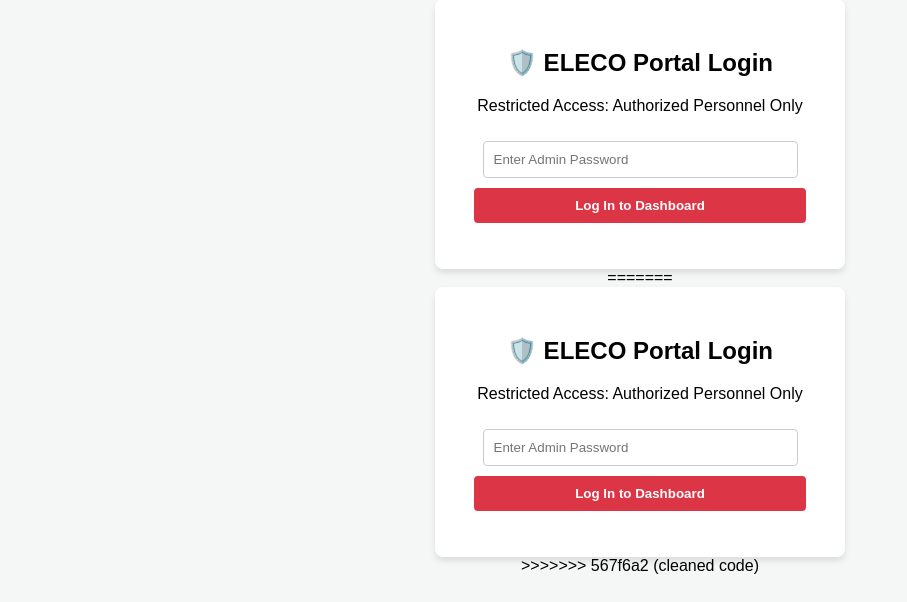
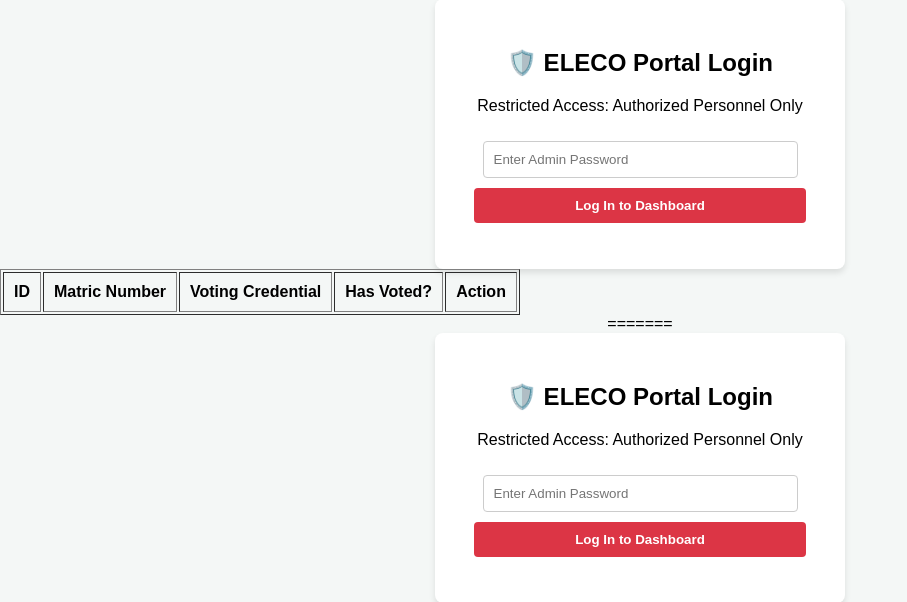
Before and after one commit to EMMANUEL-WEB-APP/ELECO-APP, a Flask app: page /admin/login in a window 1280 px wide. Shown: the part 119-721 px from the top of the page, without its empty margins (0-907 px from the left). Run offline with Flask 3, Linux system fonts and the light colour scheme; lists and menus that the app fills with data are empty.

Commit message:
Add admin voter deletion feature

```diff
--- a/app.py
+++ b/app.py
@@ -65,6 +65,16 @@ VALID_VOTERS = [
 def home():
     settings = ElectionSettings.query.first()
     return render_template('index.html', settings=settings)
+
+@app.route('/admin/delete/<int:voter_id>', methods=['POST'])
+def delete_voter(voter_id):
+    if not session.get('admin_logged_in'):
+        return redirect(url_for('admin_login'))
+
+    voter = RegisteredVoter.query.get_or_404(voter_id)
+    db.session.delete(voter)
+    db.session.commit()
+    return redirect('/admin')
 
 @app.route('/register', methods=['POST'])
 def register():
--- a/templates/admin_login.html
+++ b/templates/admin_login.html
@@ -23,6 +23,34 @@
         </form>
     </div>
 </body>
+<!-- Inside your Registered Voters table -->
+<table border="1" cellpadding="10">
+    <thead>
+        <tr>
+            <th>ID</th>
+            <th>Matric Number</th>
+            <th>Voting Credential</th>
+            <th>Has Voted?</th>
+            <th>Action</th> <!-- Added column -->
+        </tr>
+    </thead>
+    <tbody>
+        {% for voter in voters %}
+        <tr>
+            <td>{{ voter.id }}</td>
+            <td>{{ voter.matric_no }}</td>
+            <td>{{ voter.voter_credential }}</td>
+            <td>{{ 'Yes' if voter.has_voted else 'No' }}</td>
+            <td>
+                <!-- Quick Delete Button Form -->
+                <form action="{{ url_for('delete_voter', voter_id=voter.id) }}" method="POST" style="display:inline;">
+                    <button type="submit" onclick="return confirm('Are you sure you want to delete this voter?');" style="background-color: #ff4d4d; color: white; border: none; padding: 5px 10px; border-radius: 4px; cursor: pointer;">Delete</button>
+                </form>
+            </td>
+        </tr>
+        {% endfor %}
+    </tbody>
+</table>
 =======
 <!DOCTYPE html>
 <html lang="en">
```
